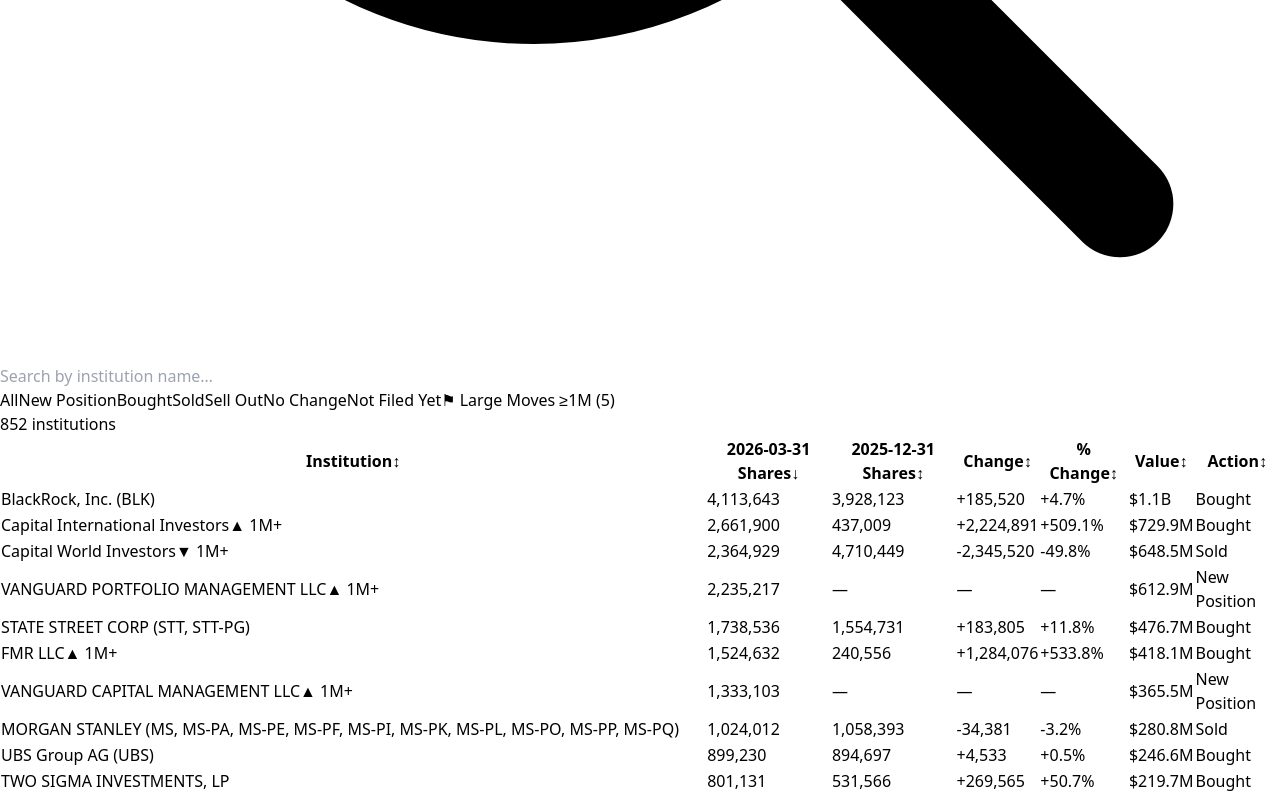
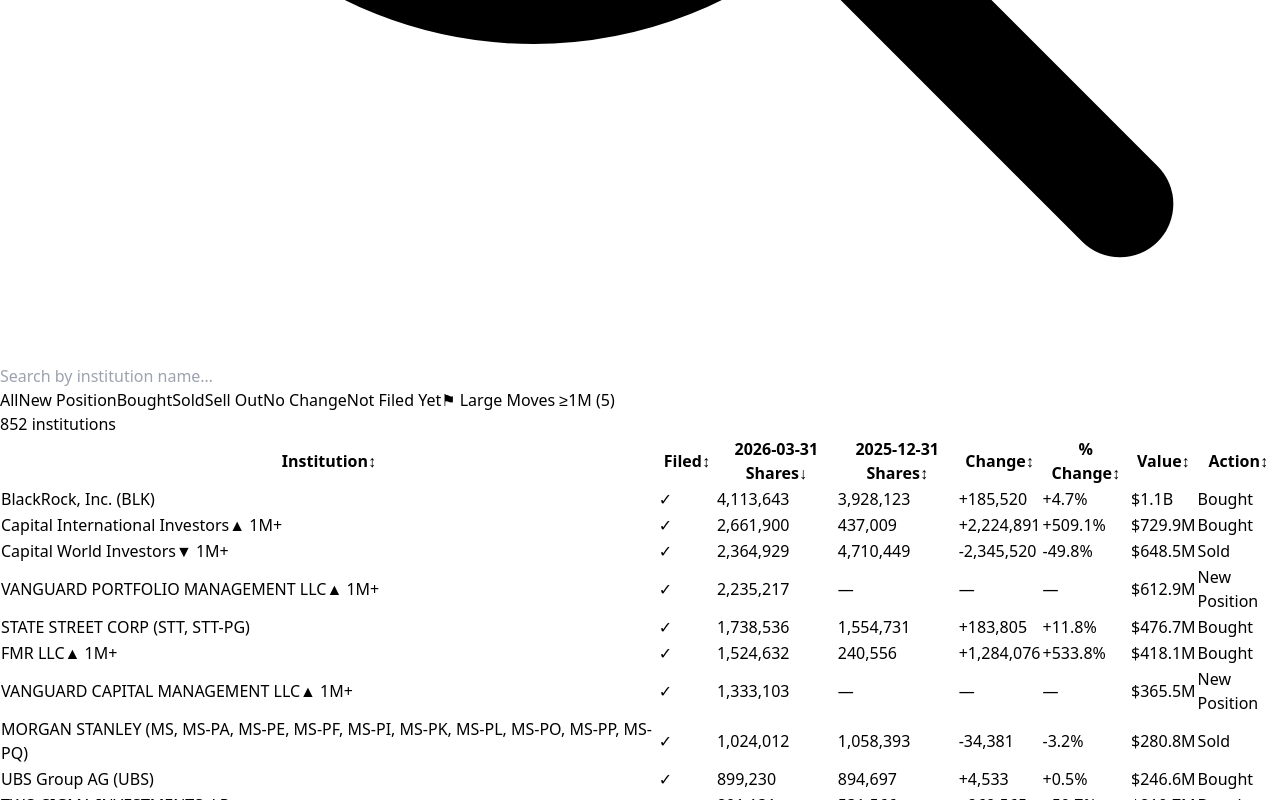
Before and after one commit to lpearson5/HEICO-Dashboard, a Next.js app: page / in a window 1280 px wide. Both pictures are taken after a click on the button "All". Shown: the part 1036-1836 px from the top of the page. Built offline with nearby package versions, Linux system fonts and the light colour scheme.

Commit message:
feat: add Filed column with green check / red X for current-quarter filing status (sortable, with footer count)

```diff
--- a/components/Dashboard.tsx
+++ b/components/Dashboard.tsx
@@ -34,10 +34,12 @@
   return { big: size >= LARGE_MOVE, dir };
 }
 
-type SortKey = keyof Pick<
-  Holding,
-  "filerName" | "currentShares" | "priorShares" | "change" | "pctChange" | "currentValue" | "action"
->;
+type SortKey =
+  | "filerName" | "currentShares" | "priorShares" | "change"
+  | "pctChange" | "currentValue" | "action" | "filed";
+
+// A filer has reported for the current quarter unless they're still pending.
+const hasFiled = (h: Holding): boolean => h.action !== "Not Filed Yet";
 
 function fmt(n: number | null, decimals = 0): string {
   if (n == null) return "—";
@@ -101,8 +103,12 @@
         const ar = ACTION_RANK[a.action], br = ACTION_RANK[b.action];
         return sortAsc ? ar - br : br - ar;
       }
-      const av = a[sortKey] ?? (sortAsc ? Infinity : -Infinity);
-      const bv = b[sortKey] ?? (sortAsc ? Infinity : -Infinity);
+      if (sortKey === "filed") {
+        const af = hasFiled(a) ? 1 : 0, bf = hasFiled(b) ? 1 : 0;
+        return sortAsc ? af - bf : bf - af;
+      }
+      const av = (a as unknown as Record<string, number | string | null>)[sortKey] ?? (sortAsc ? Infinity : -Infinity);
+      const bv = (b as unknown as Record<string, number | string | null>)[sortKey] ?? (sortAsc ? Infinity : -Infinity);
       if (typeof av === "string" && typeof bv === "string") {
         return sortAsc ? av.localeCompare(bv) : bv.localeCompare(av);
       }
@@ -284,6 +290,7 @@
               <thead className="bg-gray-50 border-b border-gray-200">
                 <tr>
                   <Th k="filerName"     label="Institution" />
+                  <Th k="filed"         label="Filed" center />
                   <Th k="currentShares" label={`${data.currentPeriod} Shares`} right />
                   <Th k="priorShares"   label={`${data.priorPeriod} Shares`}   right />
                   <Th k="change"        label="Change"       right />
@@ -295,7 +302,7 @@
               <tbody className="divide-y divide-gray-100">
                 {filtered.length === 0 ? (
                   <tr>
-                    <td colSpan={7} className="px-4 py-12 text-center text-gray-400">
+                    <td colSpan={8} className="px-4 py-12 text-center text-gray-400">
                       No results match your filters.
                     </td>
                   </tr>
@@ -322,6 +329,13 @@
                           >
                             {lm.dir === "up" ? "▲" : "▼"} 1M+
                           </span>
+                        )}
+                      </td>
+                      <td className="px-4 py-3 text-center">
+                        {hasFiled(h) ? (
+                          <span className="text-green-600 font-bold" title="Filed this quarter">✓</span>
+                        ) : (
+                          <span className="text-red-500 font-bold" title="Not filed yet">✗</span>
                         )}
                       </td>
                       <td className="px-4 py-3 text-right tabular-nums text-gray-700">
@@ -364,6 +378,9 @@
                     <td className="px-4 py-3">
                       Total · {filtered.length.toLocaleString()} institution{filtered.length !== 1 ? "s" : ""}
                     </td>
+                    <td className="px-4 py-3 text-center text-xs text-gray-500 font-medium whitespace-nowrap">
+                      {filtered.filter(hasFiled).length} filed
+                    </td>
                     <td className="px-4 py-3 text-right tabular-nums">{fmt(totals.current)}</td>
                     <td className="px-4 py-3 text-right tabular-nums">{fmt(totals.prior)}</td>
                     <td className={`px-4 py-3 text-right tabular-nums ${
```
